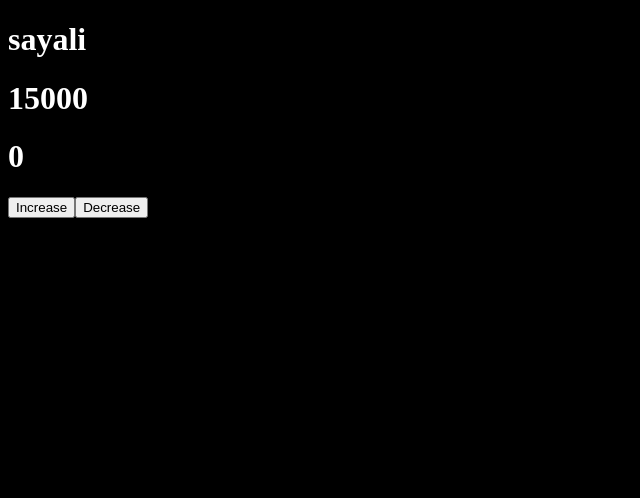
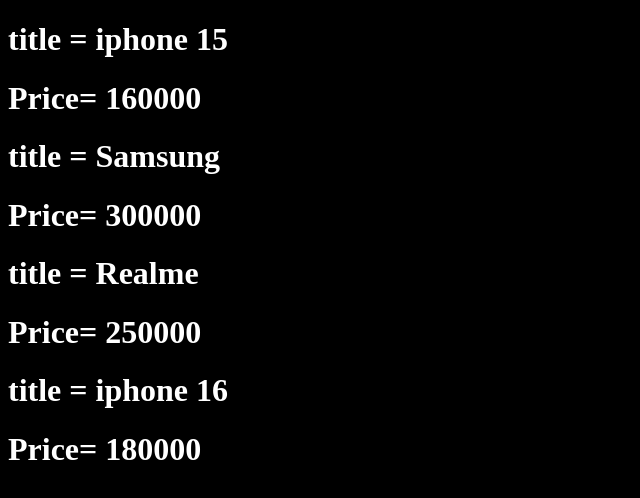
Before and after one commit to Sayali1015/React_Basics, a React (Vite) app: page / in a window 1280 px wide. Shown: the top 498 px of the page, without its empty margins (0-640 px from the left). Built offline with nearby package versions, Linux system fonts and the light colour scheme.

Commit message:
Added Map to the Component

```diff
--- a/src/App.jsx
+++ b/src/App.jsx
@@ -8,6 +8,7 @@
 import Laptop from './components/Laptop'
 import Events from './components/Events'
 import Counter from './components/Counter'
+import Showproducts from './components/Showproducts'
 
 const App = () => {
   return (
@@ -49,8 +50,12 @@
       <Events/>
     </div> */}
 
+    {/* <div>
+      <Counter/>
+    </div> */}
+
     <div>
-      <Counter/>
+      <Showproducts/>
     </div>
 
 
--- /dev/null
+++ b/src/components/ShowProducts.jsx
@@ -0,0 +1,21 @@
+import React from 'react'
+
+const Showproducts = () => {
+    let products = [
+        {id: 1,title: 'iphone 15',price: 160000},
+        {id: 2,title: 'Samsung',price: 300000},
+        {id: 3,title: 'Realme',price: 250000},
+        {id: 4,title: 'iphone 16',price: 180000}
+
+    ]
+  return (
+    <div>
+      {products.map((data)=><div key={data.id}>
+        <h1>title = {data.title}</h1>
+        <h1>Price= {data.price}</h1>
+      </div>)}
+    </div>
+  )
+}
+
+export default Showproducts
```
